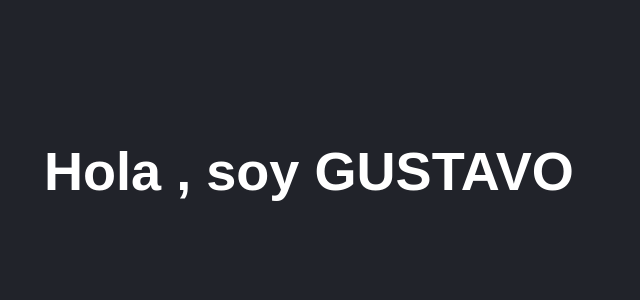
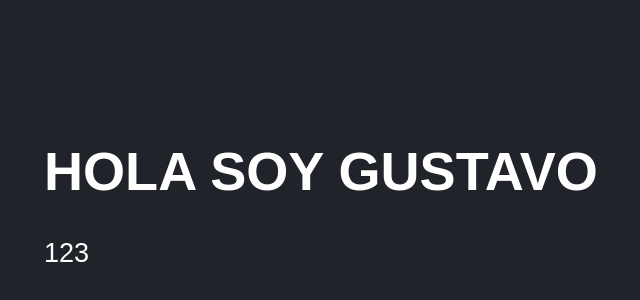
Before and after one commit to GusBauAr/Working-Repository-GUSTAVO, a React (Vite) app in the folder Course_React_GustavoBautista/03-counter-app-vite/: page / in a window 1280 px wide. Shown: the part 44-344 px from the top of the page, without its empty margins (104-744 px from the left). Built offline with nearby package versions, Linux system fonts and the light colour scheme.

Commit message:
PropTypes

```diff
--- a/Course_React_GustavoBautista/03-counter-app-vite/package.json
+++ b/Course_React_GustavoBautista/03-counter-app-vite/package.json
@@ -10,6 +10,7 @@
     "preview": "vite preview"
   },
   "dependencies": {
+    "prop-types": "^15.8.1",
     "react": "^19.1.0",
     "react-dom": "^19.1.0"
   },
--- a/Course_React_GustavoBautista/03-counter-app-vite/src/FirstApp.jsx
+++ b/Course_React_GustavoBautista/03-counter-app-vite/src/FirstApp.jsx
@@ -1,5 +1,18 @@
+//para que sirbe las propTypes???
+//?sirve para definirle el tipo a las propertypes
+import PropTypes from 'prop-types';
+
+
+
+
 //objeto de las props
 export const FirstApp =({title, subTitle}) =>{
+
+    if (!title){
+        throw new Error('El title no existe');
+
+    }
+
 
     return(
         //esto es un sinomino de un fracmento, es un agrupador de otros elentos htmlen este caso tenemos neustro nodo padre (<></>)
@@ -12,7 +25,6 @@ export const FirstApp =({title, subTitle}) =>{
     );
 }
 
-
 //!IMPORTANTE
 //!comunicacion entre componentes props
 //todo lo que definamos en el main.jsx:
@@ -21,3 +33,9 @@ export const FirstApp =({title, subTitle}) =>{
 //    </React.StrictMode>
 //
 //?son props que estamos  mandando del componente padre al componenete hijo que es mi aplicacion FirstApp.jsx
+//esto es igual a un objeto
+FirstApp.PropTypes ={
+    title: PropTypes.string.isRequired,//el isRequired lo hace obligatorio
+    subTitle: PropTypes.number.isRequired
+
+}
--- a/Course_React_GustavoBautista/03-counter-app-vite/src/main.jsx
+++ b/Course_React_GustavoBautista/03-counter-app-vite/src/main.jsx
@@ -9,6 +9,6 @@ import './styles.css'
 
 ReactDOM.createRoot(document.getElementById('root')).render(
     <React.StrictMode>
-        <FirstApp title={"Hola , soy GUSTAVO"}/>
+        <FirstApp title='HOLA SOY GUSTAVO' subTitle={123}/>
     </React.StrictMode>
 );
```
Also changed, not shown: 1 other file (tests, documents, lock files or other folders).
